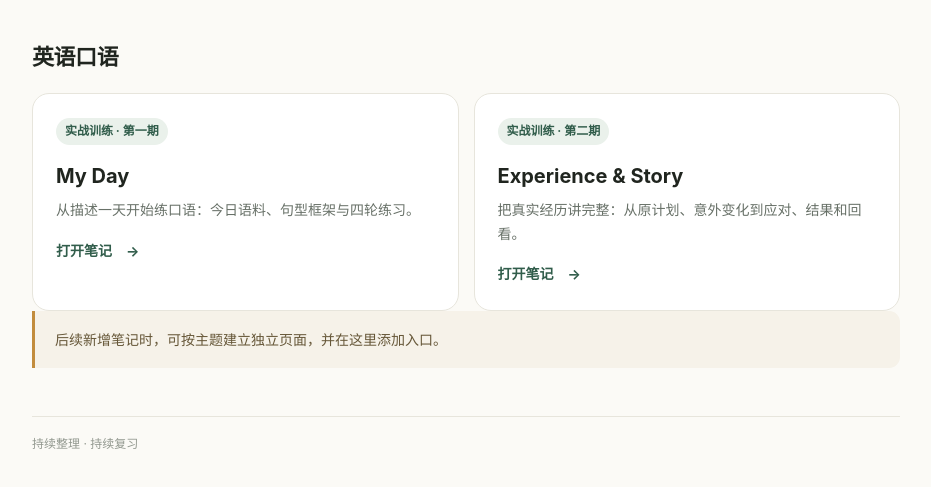
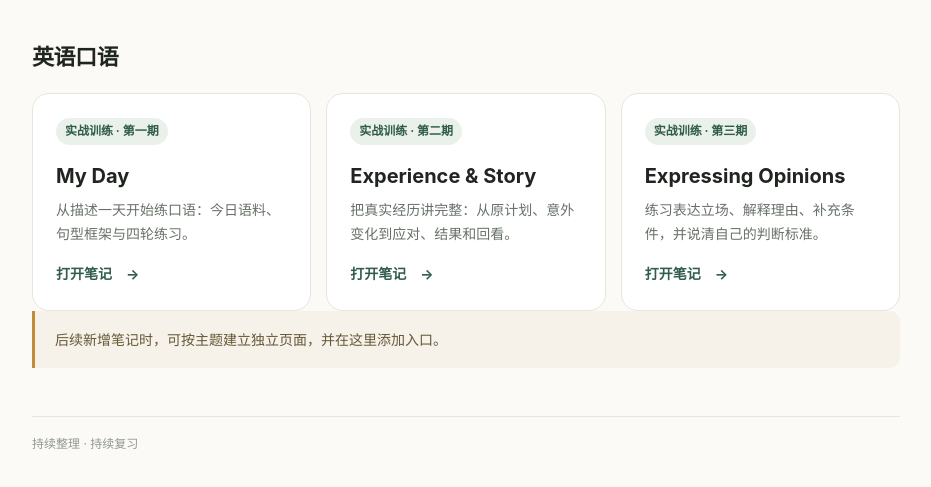
Before and after one commit to yihan35/learning-notes, a plain HTML site: page index.html in a window 1280 px wide. Shown: the part 309-796 px from the top of the page, without its empty margins (174-1105 px from the left). Drawn offline with Linux system fonts and the light colour scheme.

Commit message:
Add Expressing Opinions to notes homepage

```diff
--- a/index.html
+++ b/index.html
@@ -25,6 +25,7 @@ footer{margin-top:48px;padding-top:17px;border-top:1px solid var(--line);color:#
 <section><h2>英语口语</h2><div class="grid">
 <a class="card" href="./my-day/"><span class="tag">实战训练 · 第一期</span><h3>My Day</h3><p>从描述一天开始练口语：今日语料、句型框架与四轮练习。</p><span class="go">打开笔记　→</span></a>
 <a class="card" href="./experience-story/"><span class="tag">实战训练 · 第二期</span><h3>Experience &amp; Story</h3><p>把真实经历讲完整：从原计划、意外变化到应对、结果和回看。</p><span class="go">打开笔记　→</span></a>
+<a class="card" href="./expressing-opinions/"><span class="tag">实战训练 · 第三期</span><h3>Expressing Opinions</h3><p>练习表达立场、解释理由、补充条件，并说清自己的判断标准。</p><span class="go">打开笔记　→</span></a>
 </div></section>
 <div class="note">后续新增笔记时，可按主题建立独立页面，并在这里添加入口。</div>
 <footer>持续整理 · 持续复习</footer>
```
